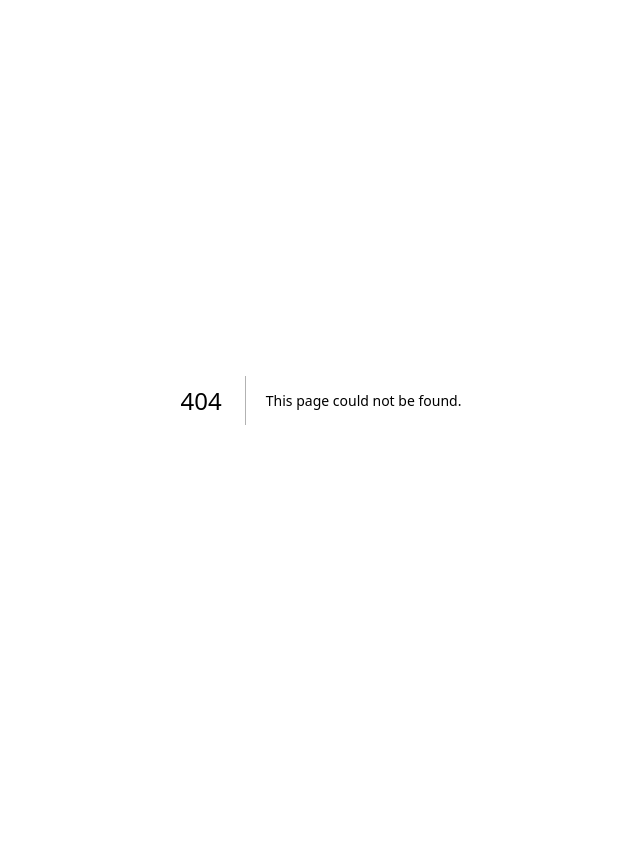
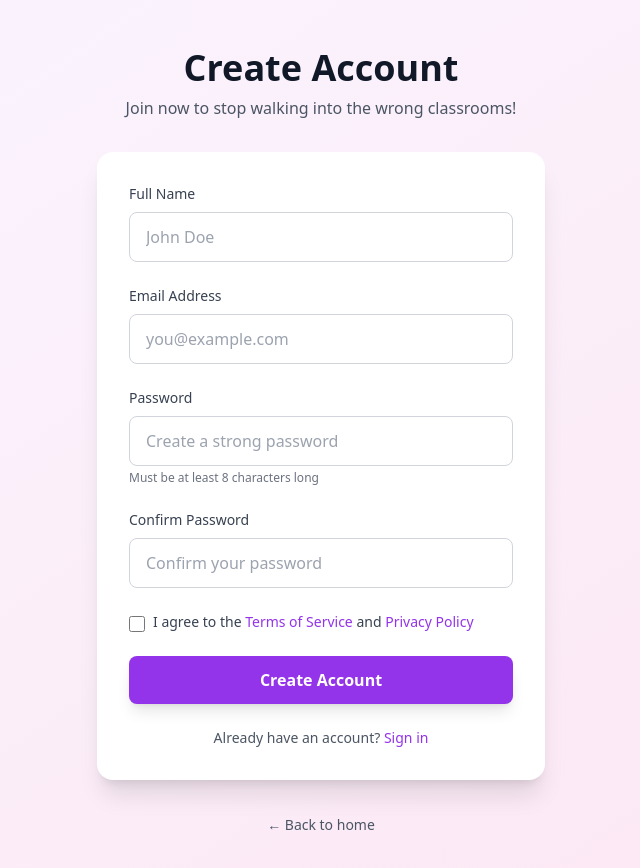
Before and after one commit to Francisthompson/Got-Lost, a Next.js app: page /signup in a window 1280 px wide. Before the commit this address had no page. Shown: the top 868 px of the page, without its empty margins (319-959 px from the left). Before the commit the page ends 800 px from the top, so only its background shows below. Built offline with nearby package versions, Linux system fonts and the light colour scheme.

Commit message:
sign-in and sign-up static pages
Read FIXME comments

```diff
--- /dev/null
+++ b/pages/signin.tsx
@@ -0,0 +1,136 @@
+import { useState } from "react";
+import Link from "next/link";
+import { useRouter } from "next/router";
+
+export default function SignIn() {
+	const router = useRouter();
+	const [formData, setFormData] = useState({
+		email: "",
+		password: "",
+	});
+
+	const handleSubmit = (e: React.FormEvent) => {
+		e.preventDefault();
+		// Static page - just redirect to home for now
+		console.log("Sign in attempt:", formData);
+		router.push("/");
+	};
+
+	const handleChange = (e: React.ChangeEvent<HTMLInputElement>) => {
+		setFormData({
+			...formData,
+			[e.target.name]: e.target.value,
+		});
+	};
+  //FIXME: Static page - does not save anything
+	return (
+		<div className="min-h-screen flex items-center justify-center bg-gradient-to-br from-blue-50 to-indigo-100 dark:from-gray-900 dark:to-gray-800 px-4 py-12">
+			<div className="max-w-md w-full">
+				<div className="text-center mb-8">
+					<h1 className="text-4xl font-bold text-gray-900 dark:text-white mb-2">
+						Welcome Back
+					</h1>
+					<p className="text-gray-600 dark:text-gray-400">
+						Still using the app to find the cafeteria? Respect.
+					</p>
+				</div>
+
+				<div className="bg-white dark:bg-gray-800 rounded-2xl shadow-xl p-8">
+					<form onSubmit={handleSubmit} className="space-y-6">
+						<div>
+							<label
+								htmlFor="email"
+								className="block text-sm font-medium text-gray-700 dark:text-gray-300 mb-2"
+							>
+								Email Address
+							</label>
+							<input
+								id="email"
+								name="email"
+								type="email"
+								required
+								value={formData.email}
+								onChange={handleChange}
+								className="w-full px-4 py-3 border border-gray-300 dark:border-gray-600 rounded-lg focus:ring-2 focus:ring-indigo-500 focus:border-transparent dark:bg-gray-700 dark:text-white transition"
+								placeholder="you@example.com"
+							/>
+						</div>
+
+						<div>
+							<label
+								htmlFor="password"
+								className="block text-sm font-medium text-gray-700 dark:text-gray-300 mb-2"
+							>
+								Password
+							</label>
+							<input
+								id="password"
+								name="password"
+								type="password"
+								required
+								value={formData.password}
+								onChange={handleChange}
+								className="w-full px-4 py-3 border border-gray-300 dark:border-gray-600 rounded-lg focus:ring-2 focus:ring-indigo-500 focus:border-transparent dark:bg-gray-700 dark:text-white transition"
+								placeholder="Enter your password"
+							/>
+						</div>
+
+						<div className="flex items-center justify-between">
+							<div className="flex items-center">
+								<input
+									id="remember-me"
+									name="remember-me"
+									type="checkbox"
+									className="h-4 w-4 text-indigo-600 focus:ring-indigo-500 border-gray-300 rounded"
+								/>
+								<label
+									htmlFor="remember-me"
+									className="ml-2 block text-sm text-gray-700 dark:text-gray-300"
+								>
+									Remember me
+								</label>
+							</div>
+
+							<div className="text-sm">
+								<a
+									href="#"
+									className="font-medium text-indigo-600 hover:text-indigo-500 dark:text-indigo-400 dark:hover:text-indigo-300"
+								>
+									Forgot password?
+								</a>
+							</div>
+						</div>
+
+						<button
+							type="submit"
+							className="w-full bg-indigo-600 hover:bg-indigo-700 text-white font-semibold py-3 px-4 rounded-lg transition duration-200 shadow-lg hover:shadow-xl"
+						>
+							Sign In
+						</button>
+					</form>
+
+					<div className="mt-6 text-center">
+						<p className="text-sm text-gray-600 dark:text-gray-400">
+							Don't have an account?{" "}
+							<Link
+								href="/signup"
+								className="font-medium text-indigo-600 hover:text-indigo-500 dark:text-indigo-400 dark:hover:text-indigo-300"
+							>
+								Sign up
+							</Link>
+						</p>
+					</div>
+				</div>
+
+				<div className="mt-8 text-center">
+					<Link
+						href="/"
+						className="text-sm text-gray-600 dark:text-gray-400 hover:text-gray-900 dark:hover:text-white transition"
+					>
+						← Back to home
+					</Link>
+				</div>
+			</div>
+		</div>
+	);
+}
--- /dev/null
+++ b/pages/signup.tsx
@@ -0,0 +1,192 @@
+import { useState } from "react";
+import Link from "next/link";
+import { useRouter } from "next/router";
+
+export default function SignUp() {
+	const router = useRouter();
+	const [formData, setFormData] = useState({
+		fullName: "",
+		email: "",
+		password: "",
+		confirmPassword: "",
+	});
+
+	const handleSubmit = (e: React.FormEvent) => {
+		e.preventDefault();
+
+		// Basic validation
+		if (formData.password !== formData.confirmPassword) {
+			alert("Passwords do not match!");
+			return;
+		}
+
+		//FIXME: Static page - just redirect to sign in
+		console.log("Sign up attempt:", formData);
+		router.push("/signin");
+	};
+
+	const handleChange = (e: React.ChangeEvent<HTMLInputElement>) => {
+		setFormData({
+			...formData,
+			[e.target.name]: e.target.value,
+		});
+	};
+
+	return (
+		<div className="min-h-screen flex items-center justify-center bg-gradient-to-br from-purple-50 to-pink-100 dark:from-gray-900 dark:to-gray-800 px-4 py-12">
+			<div className="max-w-md w-full">
+				<div className="text-center mb-8">
+					<h1 className="text-4xl font-bold text-gray-900 dark:text-white mb-2">
+						Create Account
+					</h1>
+					<p className="text-gray-600 dark:text-gray-400">
+						Join now to stop walking into the wrong classrooms!
+					</p>
+				</div>
+
+				<div className="bg-white dark:bg-gray-800 rounded-2xl shadow-xl p-8">
+					<form onSubmit={handleSubmit} className="space-y-6">
+						<div>
+							<label
+								htmlFor="fullName"
+								className="block text-sm font-medium text-gray-700 dark:text-gray-300 mb-2"
+							>
+								Full Name
+							</label>
+							<input
+								id="fullName"
+								name="fullName"
+								type="text"
+								required
+								value={formData.fullName}
+								onChange={handleChange}
+								className="w-full px-4 py-3 border border-gray-300 dark:border-gray-600 rounded-lg focus:ring-2 focus:ring-purple-500 focus:border-transparent dark:bg-gray-700 dark:text-white transition"
+								placeholder="John Doe"
+							/>
+						</div>
+
+						<div>
+							<label
+								htmlFor="email"
+								className="block text-sm font-medium text-gray-700 dark:text-gray-300 mb-2"
+							>
+								Email Address
+							</label>
+							<input
+								id="email"
+								name="email"
+								type="email"
+								required
+								value={formData.email}
+								onChange={handleChange}
+								className="w-full px-4 py-3 border border-gray-300 dark:border-gray-600 rounded-lg focus:ring-2 focus:ring-purple-500 focus:border-transparent dark:bg-gray-700 dark:text-white transition"
+								placeholder="you@example.com"
+							/>
+						</div>
+
+						<div>
+							<label
+								htmlFor="password"
+								className="block text-sm font-medium text-gray-700 dark:text-gray-300 mb-2"
+							>
+								Password
+							</label>
+							<input
+								id="password"
+								name="password"
+								type="password"
+								required
+								minLength={8}
+								value={formData.password}
+								onChange={handleChange}
+								className="w-full px-4 py-3 border border-gray-300 dark:border-gray-600 rounded-lg focus:ring-2 focus:ring-purple-500 focus:border-transparent dark:bg-gray-700 dark:text-white transition"
+								placeholder="Create a strong password"
+							/>
+							<p className="mt-1 text-xs text-gray-500 dark:text-gray-400">
+								Must be at least 8 characters long
+							</p>
+						</div>
+
+						<div>
+							<label
+								htmlFor="confirmPassword"
+								className="block text-sm font-medium text-gray-700 dark:text-gray-300 mb-2"
+							>
+								Confirm Password
+							</label>
+							<input
+								id="confirmPassword"
+								name="confirmPassword"
+								type="password"
+								required
+								minLength={8}
+								value={formData.confirmPassword}
+								onChange={handleChange}
+								className="w-full px-4 py-3 border border-gray-300 dark:border-gray-600 rounded-lg focus:ring-2 focus:ring-purple-500 focus:border-transparent dark:bg-gray-700 dark:text-white transition"
+								placeholder="Confirm your password"
+							/>
+						</div>
+
+						<div className="flex items-start">
+							<input
+								id="terms"
+								name="terms"
+								type="checkbox"
+								required
+								className="h-4 w-4 text-purple-600 focus:ring-purple-500 border-gray-300 rounded mt-1"
+							/>
+              {/* FIXME: Remove or update links to actual terms/privacy policy if keeping this */}
+							<label
+								htmlFor="terms"
+								className="ml-2 block text-sm text-gray-700 dark:text-gray-300"
+							>
+								I agree to the{" "}
+								<a
+									href="#"
+									className="font-medium text-purple-600 hover:text-purple-500 dark:text-purple-400 dark:hover:text-purple-300"
+								>
+									Terms of Service
+								</a>{" "}
+								and{" "}
+								<a
+									href="#"
+									className="font-medium text-purple-600 hover:text-purple-500 dark:text-purple-400 dark:hover:text-purple-300"
+								>
+									Privacy Policy
+								</a>
+							</label>
+						</div>
+
+						<button
+							type="submit"
+							className="w-full bg-purple-600 hover:bg-purple-700 text-white font-semibold py-3 px-4 rounded-lg transition duration-200 shadow-lg hover:shadow-xl"
+						>
+							Create Account
+						</button>
+					</form>
+
+					<div className="mt-6 text-center">
+						<p className="text-sm text-gray-600 dark:text-gray-400">
+							Already have an account?{" "}
+							<Link
+								href="/signin"
+								className="font-medium text-purple-600 hover:text-purple-500 dark:text-purple-400 dark:hover:text-purple-300"
+							>
+								Sign in
+							</Link>
+						</p>
+					</div>
+				</div>
+
+				<div className="mt-8 text-center">
+					<Link
+						href="/"
+						className="text-sm text-gray-600 dark:text-gray-400 hover:text-gray-900 dark:hover:text-white transition"
+					>
+						← Back to home
+					</Link>
+				</div>
+			</div>
+		</div>
+	);
+}
```
